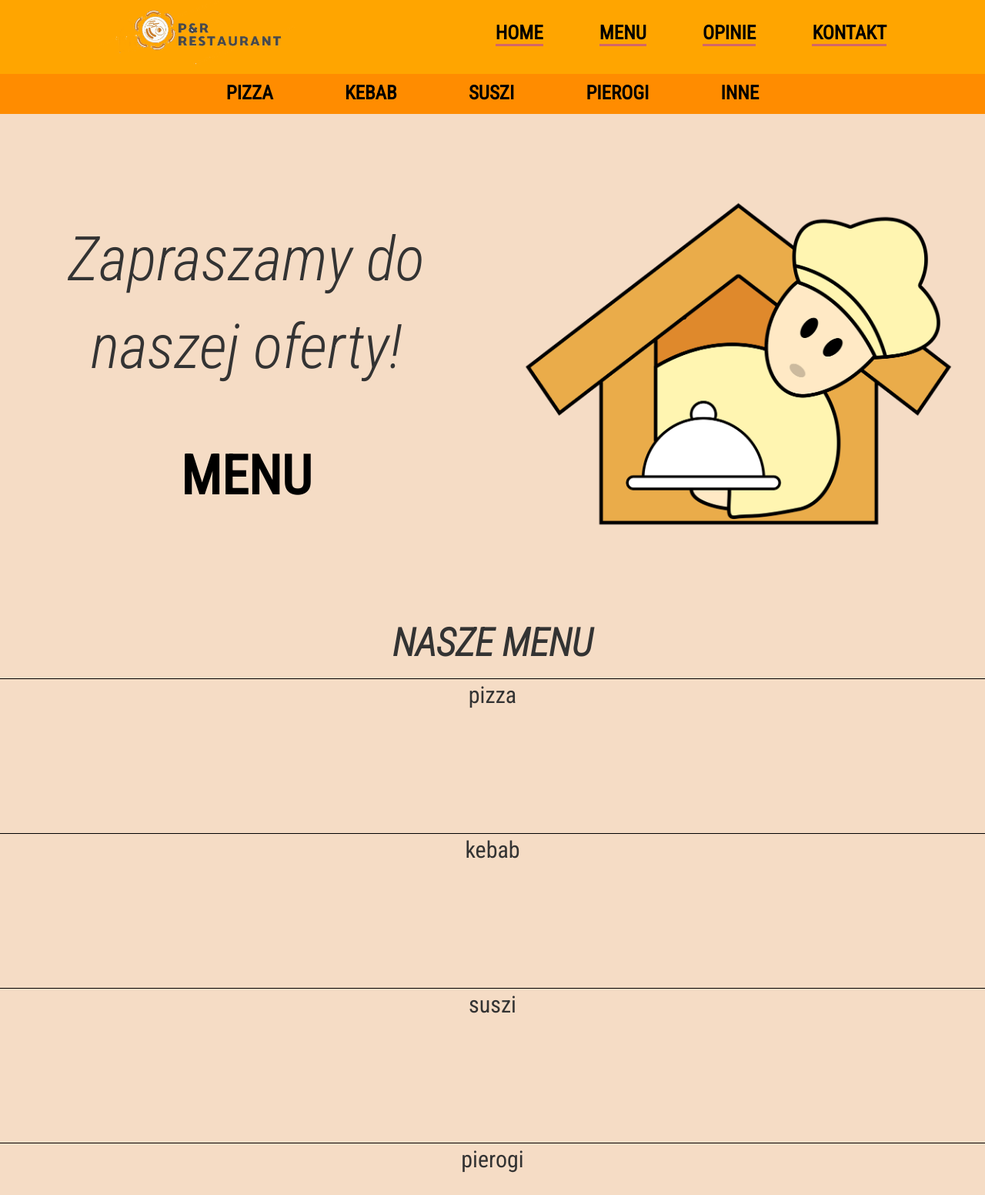
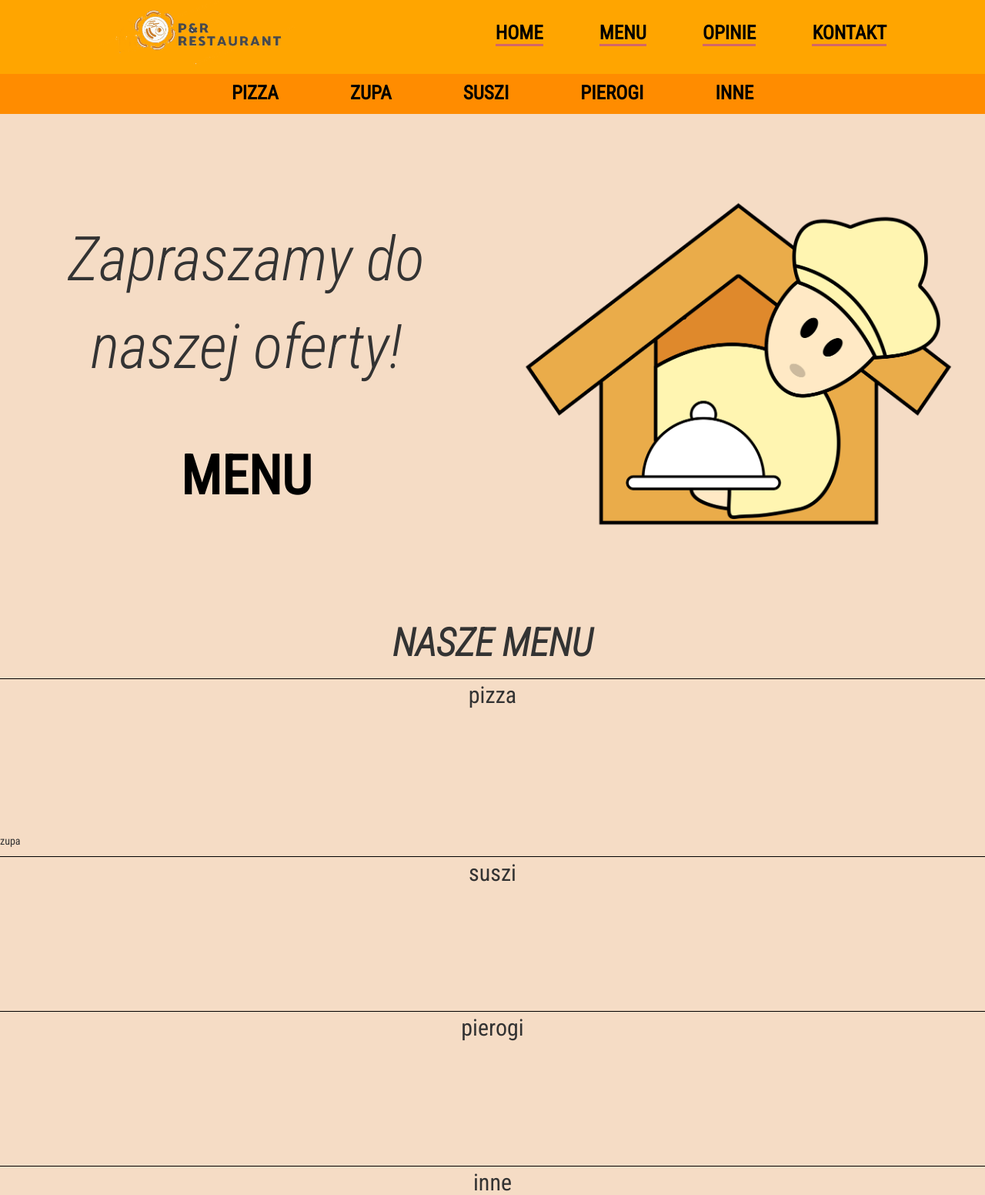
Before and after one commit to piotrchuchla9/restauracja, a PHP site: page / in a window 1280 px wide. Shown: the top 1552 px of the page at 77% size. Run offline with PHP 8.4, Linux system fonts and the light colour scheme; data that the repository does not hold is empty; some libraries are stand-ins or nearby versions.

Commit message:
poprawki

```diff
--- a/index.php
+++ b/index.php
@@ -37,7 +37,7 @@ $conn;
         <div class="category">
             <ul>
                 <li><a href="#" class="pizzaBtn">Pizza</a></li>
-                <li><a href="#" class="kebabBtn">Kebab</a></li>
+                <li><a href="#" class="zupaBtn">Zupa</a></li>
                 <li><a href="#" class="susziBtn">Suszi</a></li>
                 <li><a href="#" class="pierogiBtn">Pierogi</a></li>
                 <li><a href="#" class="inneBtn">Inne</a></li>
@@ -64,8 +64,8 @@ $conn;
             <div class="pizza">
                 <p>pizza</p>
             </div>
-            <div class="kebab">
-                <p>kebab</p>
+            <div class="zupa">
+                <p>zupa</p>
             </div>
             <div class="suszi">
                 <p>suszi</p>
@@ -86,7 +86,7 @@ $conn;
             <div>
             <?php
 
-                $sql = "SELECT * FROM menu WHERE Menu_ID = 20;";
+                $sql = "SELECT * FROM menu WHERE Kategoria = 'Pizza';";
                 $result = mysqli_query($conn, $sql);
                 $resultCheck = mysqli_num_rows($result);
 
--- a/script.js
+++ b/script.js
@@ -46,9 +46,9 @@ $("document").ready(function() {
             'slow');
     });
 
-    $(".kebabBtn").click(function() {
+    $(".zupaBtn").click(function() {
         $('html,body').animate({
-            scrollTop: $(".kebab").offset().top},
+            scrollTop: $(".zupa").offset().top},
             'slow');
     });
 
```
